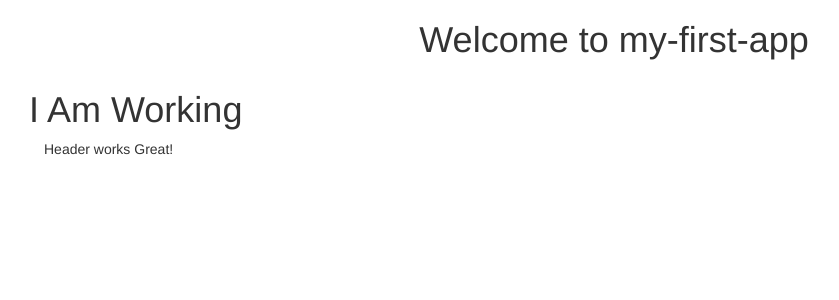
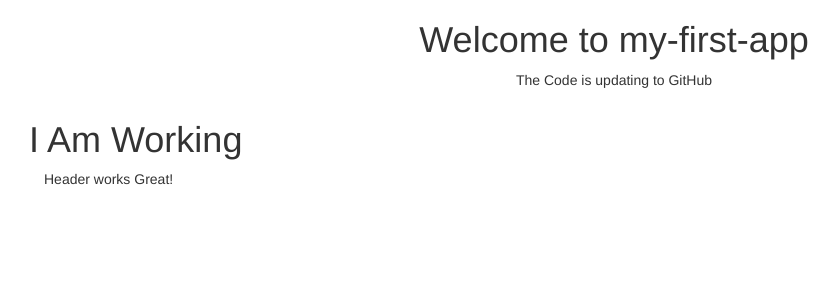
Before and after one commit to RashidNaveed/Angular-, an Angular app: page / in a window 1280 px wide. Shown: the top 300 px of the page, without its empty margins (26-865 px from the left). Built offline with nearby package versions, Linux system fonts and the light colour scheme.

Commit message:
checking changes

```diff
--- a/src/app/app.component.html
+++ b/src/app/app.component.html
@@ -3,6 +3,7 @@
   <h1>
     Welcome to {{ title }}
     </h1>
+    <p>The Code is updating to GitHub</p>
 
 </div>
 <div class="container">
```
